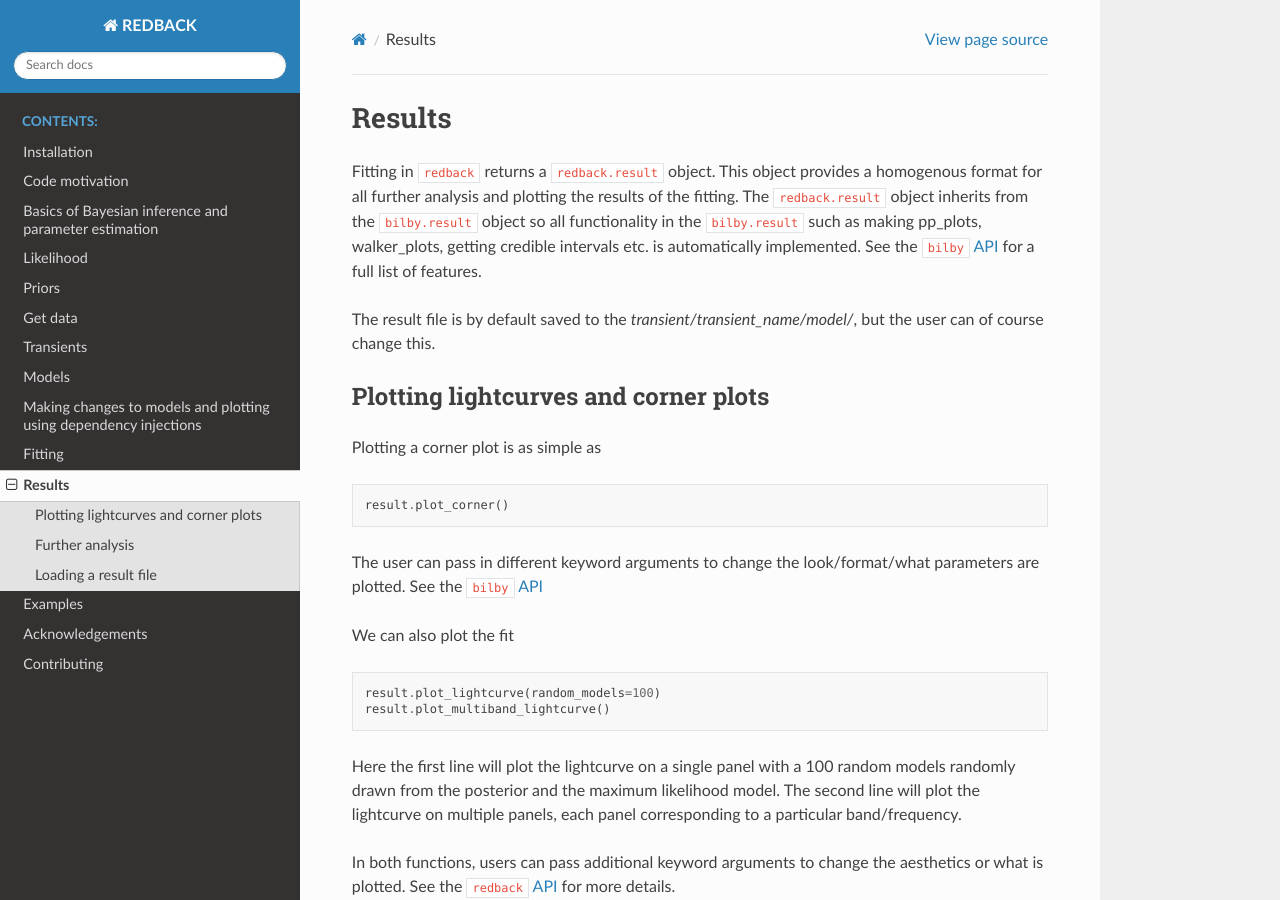
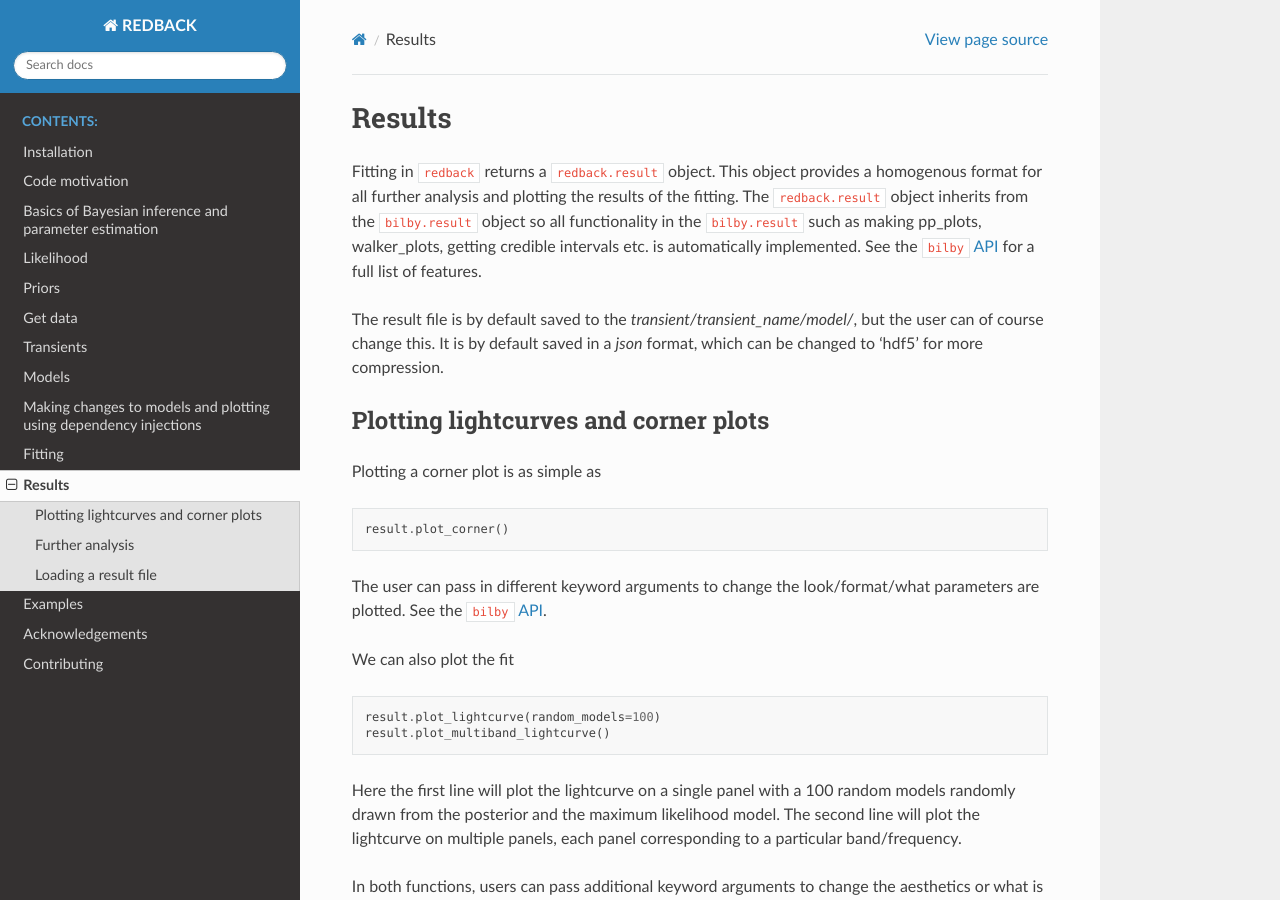
Before and after one commit to nikhil-sarin/redback, a Sphinx documentation site: the page built from docs/results.txt, in a window 1280 px wide and 900 px high. Built offline with Sphinx 7.4.7 and the Read the Docs theme 2.0.0, drawn with Linux system fonts in a browser that asks for light colours.

Commit message:
add format information

```diff
--- a/docs/results.txt
+++ b/docs/results.txt
@@ -10,6 +10,7 @@ such as making pp_plots, walker_plots, getting credible intervals etc. is automa
 See the :code:`bilby` `API <https://lscsoft.docs.ligo.org/bilby/api/bilby.core.result.Result.html#bilby.core.result.Result>`_ for a full list of features.
 
 The result file is by default saved to the `transient/transient_name/model/`, but the user can of course change this.
+It is by default saved in a `json` format, which can be changed to 'hdf5' for more compression.
 
 Plotting lightcurves and corner plots
 -------------------------
@@ -21,7 +22,7 @@ Plotting a corner plot is as simple as
     result.plot_corner()
 
 The user can pass in different keyword arguments to change the look/format/what parameters are plotted.
-See the :code:`bilby` `API <https://lscsoft.docs.ligo.org/bilby/api/bilby.core.sampler.html>`_
+See the :code:`bilby` `API <https://lscsoft.docs.ligo.org/bilby/api/bilby.core.sampler.html>`_.
 
 We can also plot the fit
 
```
